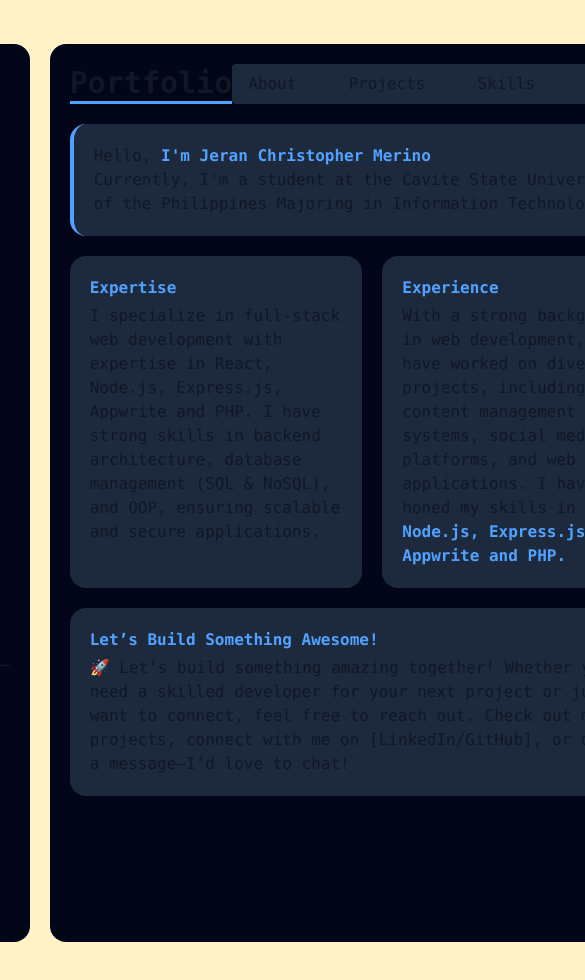
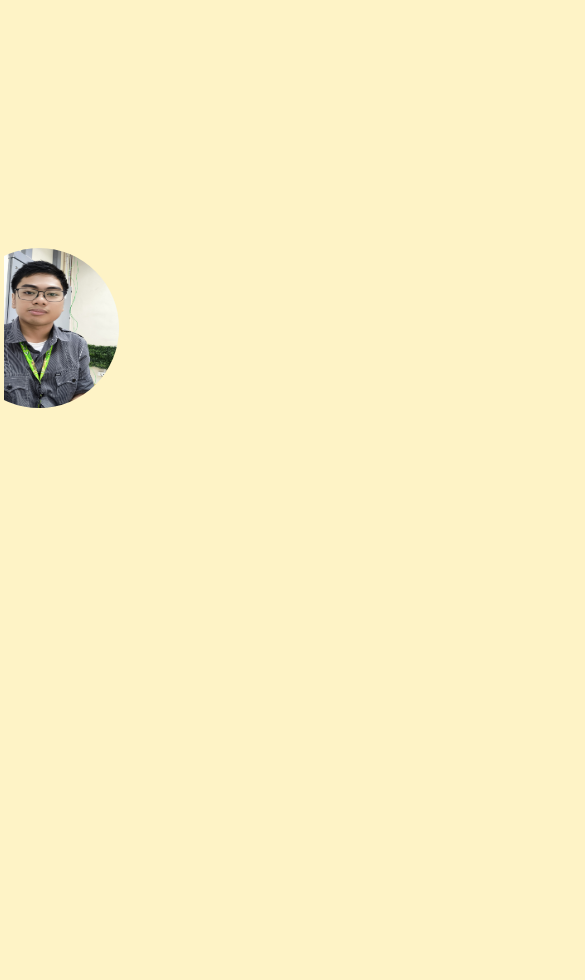
Before and after one commit to ZenithSUS/Portfolio-New, a React (Vite) app: page / in a window 390 px wide. Shown: the top 980 px of the page, 585 px wide, since content can reach past the window. After the commit the page ends 870 px from the top, so only its background shows below. Built offline with nearby package versions, Linux system fonts and the light colour scheme.

Commit message:
feat: enhance Info component with animations and improve layout; update NavBar and Wrapper for better responsiveness

```diff
--- a/src/components/info.tsx
+++ b/src/components/info.tsx
@@ -1,16 +1,36 @@
 import Jeran from "../assets/jeran.jpg";
 import { Contact, Social } from "../libs/types";
 import { Contacts, Socials } from "../data/socials";
+import { motion } from "framer-motion";
 
-export default function Info() {
+export default function Info({ animationDone }: { animationDone: boolean }) {
   return (
-    <div className="flex flex-col bg-slate-950 p-5 rounded-2xl">
+    <motion.div
+      className="flex flex-col p-5 rounded-2xl"
+      animate={{
+        backgroundColor: animationDone ? "#020617" : "transparent",
+        transition: { duration: 0.5 },
+      }}
+    >
       <header className="flex flex-col items-center p-5 gap-2">
+        <motion.div
+          whileHover={{ scale: 1.1 }}
+          whileTap={{ scale: 0.95 }}
+          whileDrag={{ scale: 0.9, rotate: 10 }}
+        >
           <img
             src={Jeran}
             alt="Jeran"
             className="w-40 h-40 rounded-full object-fit"
           />
+        </motion.div>
+
+        <motion.div
+          initial={{ opacity: 0 }}
+          animate={{ opacity: animationDone ? 1 : 0 }}
+          transition={{ duration: 5, ease: "easeInOut" }}
+        >
+          {/* Rest of the content */}
           <div className="flex flex-col gap-2.5 items-center">
             <h1 className="text-3xl font-bold text-center">
               Jeran Christopher Merino
@@ -18,7 +38,6 @@ export default function Info() {
             <p className="text-sm text-blue-400">Web Developer</p>
           </div>
           <hr className="w-full" />
-      </header>
 
           <div className="flex flex-col items-center p-5 gap-2 my-5">
             <div className="flex flex-col gap-5">
@@ -51,16 +70,19 @@ export default function Info() {
               </a>
             ))}
           </div>
+
           <footer>
             <div className="flex flex-col items-center p-5 gap-2 my-5">
               <div className="flex flex-col gap-5">
                 <p className="text-sm text-gray-500 text-center">
-              &copy; {new Date().getFullYear()} Jeran Christopher Merino. All
-              rights reserved.
+                  &copy; {new Date().getFullYear()} Jeran Christopher Merino.
+                  All rights reserved.
                 </p>
               </div>
             </div>
           </footer>
-    </div>
+        </motion.div>
+      </header>
+    </motion.div>
   );
 }
--- a/src/components/navbar.tsx
+++ b/src/components/navbar.tsx
@@ -22,7 +22,7 @@ export default function NavBar() {
   ];
 
   return (
-    <nav className="flex gap-5 justify-center items-center bg-slate-800 rounded">
+    <nav className="grid grid-cols-2 md:flex md:flex-row md:gap-5 justify-center items-center bg-slate-800 rounded">
       {Navs.map((nav: NavLink) => (
         <Link
           key={nav.name}
--- a/src/components/project.tsx
+++ b/src/components/project.tsx
@@ -1,14 +1,17 @@
+import { motion } from "motion/react";
 export function ProjectCard({ children }: { children: React.ReactNode }) {
   return (
-    <div className="flex flex-col justify-around gap-5 bg-slate-800 p-5 rounded-2xl h-full w-96">
-      {children}
-    </div>
+    <motion.div whileHover={{ scale: 1.05 }} whileTap={{ scale: 0.95 }}>
+      <div className="flex flex-col justify-around gap-5 bg-slate-800 p-5 rounded-2xl h-full w-96">
+        {children}
+      </div>
+    </motion.div>
   );
 }
 
 export function ProjectWrapper({ children }: { children: React.ReactNode }) {
   return (
-    <div className="flex p-2 gap-7 w-full flex-wrap overflow-x-scroll scrollbar-default scroll-smooth scrollbar-hide hover:scrollbar-default">
+    <div className="flex p-2 gap-7 w-full flex-wrap overflow-y-hidden overflow-x-scroll scrollbar-default scroll-smooth scrollbar-hide hover:scrollbar-default">
       {children}
     </div>
   );
--- a/src/components/wrapper.tsx
+++ b/src/components/wrapper.tsx
@@ -1,6 +1,6 @@
 export default function Wrapper({ children }: { children: React.ReactNode }) {
   return (
-    <div className="flex gap-5 justify-center mx-auto my-6 w-full p-5">
+    <div className="flex flex-col md:flex md:flex-row gap-5 overflow-y-hidden justify-center my-2 mx-1 md:mx-6 md:my-6 w-full md:p-5 h-full">
       {children}
     </div>
   );
--- a/src/layouts/main-layout.tsx
+++ b/src/layouts/main-layout.tsx
@@ -1,15 +1,36 @@
+import { useState } from "react";
 import NavBar from "../components/navbar";
 import Info from "../components/info";
 import { Outlet } from "react-router-dom";
 import Wrapper from "../components/wrapper";
+import { motion } from "framer-motion";
 
 const MainLayout = () => {
+  const [animationDone, setAnimationDone] = useState(false);
+
   return (
     <Wrapper>
-      <Info />
-      <div className="flex justify-center w-6xl max-w-4xl p-5 bg-slate-950 rounded-2xl">
-        <div className="flex flex-col w-full gap-5">
-          <div className="flex justify-between items-center w-full h-10">
+      <motion.div
+        initial={{ x: 500, y: 200 }}
+        animate={{
+          x: [0, 200, 200, -200, -200, 0],
+          y: [0, 0, 200, 200, -50, 0],
+        }}
+        transition={{ duration: 10 }}
+        onAnimationComplete={() => setAnimationDone(true)}
+      >
+        <Info animationDone={animationDone} />
+      </motion.div>
+
+      {animationDone && (
+        <motion.div
+          initial={{ opacity: 0 }}
+          animate={{ opacity: 1 }}
+          transition={{ duration: 5, ease: "easeInOut" }}
+        >
+          <div className="flex justify-center w-6xl max-w-full md:max-w-4xl p-5 bg-slate-950 rounded-2xl">
+            <div className="flex flex-col w-full gap-5 overflow-y-hidden">
+              <div className="flex flex-col gap-2 md:flex-row justify-between items-center w-full md:h-10">
                 <h1 className="text-3xl font-bold border-b-3 border-blue-400">
                   Portfolio
                 </h1>
@@ -18,6 +39,8 @@ const MainLayout = () => {
               <Outlet />
             </div>
           </div>
+        </motion.div>
+      )}
     </Wrapper>
   );
 };
--- a/src/pages/about.tsx
+++ b/src/pages/about.tsx
@@ -1,6 +1,6 @@
 export default function About() {
   return (
-    <main className="flex flex-col gap-5 animate-fade-in h-fit">
+    <main className="flex flex-col gap-5 animate-fade-in h-fit p-4 md:p-2 md:w-full ">
       <div className="bg-slate-800 p-5 rounded-2xl border-l-4 border-blue-400">
         <p>
           Hello,
@@ -13,7 +13,7 @@ export default function About() {
           Philippines Majoring in Information Technology.
         </p>
       </div>
-      <div className="flex gap-5">
+      <div className="flex flex-col md:flex-row gap-5">
         <div className="bg-slate-800 p-5 rounded-2xl">
           <div className="flex flex-col gap-1">
             <h2 className="font-bold text-blue-400">Expertise</h2>
```
Lines whose indentation alone changed are shown as unchanged.
